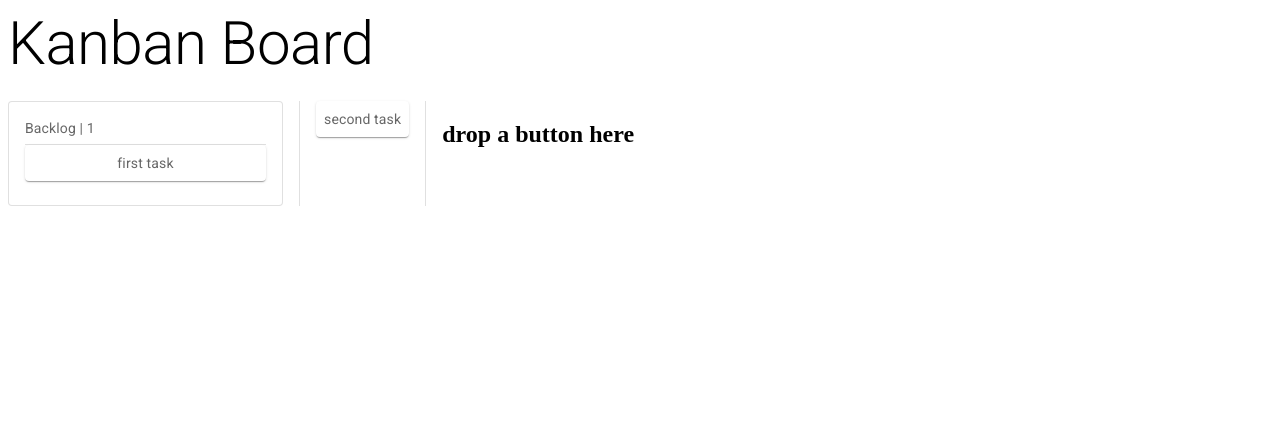
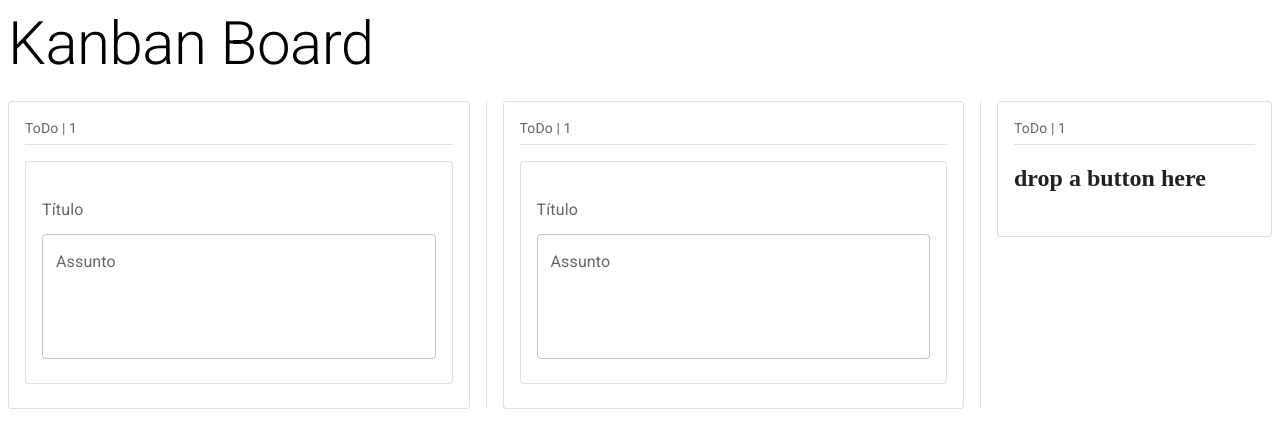
Before and after one commit to ranielm/kanbanboard, a React (Vite) app: page / in a window 1280 px wide. Shown: the top 448 px of the page. Built offline with nearby package versions, Linux system fonts and the light colour scheme.

Commit message:
feat: adding cards

```diff
--- a/index.html
+++ b/index.html
@@ -4,7 +4,7 @@
     <meta charset="UTF-8" />
     <link rel="icon" type="image/svg+xml" href="/vite.svg" />
     <meta name="viewport" content="width=device-width, initial-scale=1.0" />
-    <title>Vite + React + TS</title>
+    <title>Kanban Board</title>
   </head>
   <body>
     <div id="root"></div>
--- a/package.json
+++ b/package.json
@@ -20,11 +20,13 @@
     "react": "^18.2.0",
     "react-dom": "^18.2.0",
     "react-router-dom": "^6.3.0",
+    "styled-components": "^5.3.5",
     "vite": "^3.0.0"
   },
   "devDependencies": {
     "@types/react": "^18.0.15",
     "@types/react-dom": "^18.0.6",
+    "@types/styled-components": "^5.1.25",
     "@typescript-eslint/eslint-plugin": "^5.31.0",
     "@typescript-eslint/parser": "^5.31.0",
     "eslint": "^8.20.0",
--- /dev/null
+++ b/src/components/Input.tsx
@@ -0,0 +1,53 @@
+import { Box, Card, CardContent, Grid, TextField } from "@mui/material";
+import { createTheme, ThemeProvider } from "@mui/material/styles";
+
+const theme = createTheme({
+  components: {
+    MuiInput: {
+      defaultProps: {
+        disableUnderline: true
+      }
+    }
+  }
+});
+const title = (
+  <CardContent>
+    <ThemeProvider theme={theme}>
+      <Grid
+        container
+        spacing={{ xs: 1, md: 1 }}
+        columns={{ xs: 1, sm: 1, md: 1 }}
+      >
+        <Grid item xs={1} sm={1} md={1}>
+          <TextField
+            id="standard-textarea"
+            label="Título"
+            variant="standard"
+            placeholder="Digite o nome da task"
+            InputProps={{ disableUnderline: true }}
+          />
+        </Grid>
+        <Grid item xs={1} sm={1} md={1}>
+          <TextField
+            id="outlined-multiline-static"
+            label="Assunto"
+            multiline
+            fullWidth
+            rows={4}
+            InputProps={{ disableUnderline: true }}
+          />
+        </Grid>
+      </Grid>
+    </ThemeProvider>
+  </CardContent>
+);
+
+const CustomInput = () => {
+  return (
+    <Box sx={{ flexGrow: 1, minWidth: 275, mt: 2 }}>
+      <Card variant="outlined">{title}</Card>
+    </Box>
+  );
+};
+
+export default CustomInput;
--- a/src/components/OutlinedCard.tsx
+++ b/src/components/OutlinedCard.tsx
@@ -14,7 +14,7 @@ const OutlinedCard = ({ children }: OutlinedCardProps) => {
       <Card variant="outlined">
         <CardContent>
           <Typography sx={{ fontSize: 14 }} color="text.secondary" gutterBottom>
-            Backlog | 1
+            ToDo | 1
           </Typography>
           <Divider />
           {children}
--- a/src/pages/Home.tsx
+++ b/src/pages/Home.tsx
@@ -1,15 +1,8 @@
 import { useState } from "react";
-import { Divider, Stack, Paper } from "@mui/material";
-import { styled } from "@mui/material/styles";
+import { Divider, Stack } from "@mui/material";
+// TODO: criar exportador de componentes
 import OutlinedCard from "../components/OutlinedCard";
-
-const Item = styled(Paper)(({ theme }) => ({
-  backgroundColor: theme.palette.mode === "dark" ? "#1A2027" : "#fff",
-  ...theme.typography.body2,
-  padding: theme.spacing(1),
-  textAlign: "center",
-  color: theme.palette.text.secondary
-}));
+import Input from "../components/Input";
 
 const Home = () => {
   // The content of the target box
@@ -48,17 +41,21 @@ const Home = () => {
         draggable
       >
         <OutlinedCard>
-          <Item>first task</Item>
+          <Input />
         </OutlinedCard>
       </div>
       <div
         onDragStart={(event) => dragStartHandler(event, "second task")}
         draggable
       >
-        <Item>second task</Item>
+        <OutlinedCard>
+          <Input />
+        </OutlinedCard>
       </div>
       <div onDragOver={allowDrop} onDrop={dropHandler}>
-        <h2>{content}</h2>
+        <OutlinedCard>
+          <h2>{content}</h2>
+        </OutlinedCard>
       </div>
     </Stack>
   );
```
Also changed, not shown: src/components/Button.tsx (added, +42 -0 lines), 2 other files (tests, documents, lock files or other folders).
